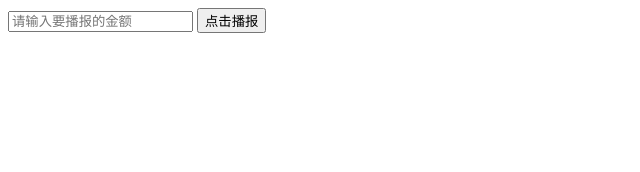
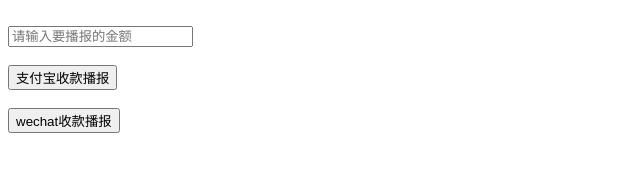
Before and after one commit to Harry-1012/Voice-notice-for-order, a plain HTML site: page index.html in a window 1280 px wide. Shown: the whole page, without its empty margins (0-640 px from the left). Drawn offline with Linux system fonts and the light colour scheme.

Commit message:
增加微信收款

```diff
--- a/index.html
+++ b/index.html
@@ -8,9 +8,14 @@
 </head>
 
 <body>
-
+    <br>
     <input type="number" oninput="inputMoney(this)" placeholder="请输入要播报的金额">
-    <button onclick="play('alipay')">点击播报</button>
+    <br>
+    <br>
+    <button onclick="play('alipay')">支付宝收款播报</button>
+    <br>
+    <br>
+    <button onclick="play('wechat')">wechat收款播报</button>
     <audio id="myaudio" src="" onended="endPlay(this)">
         不支持audio标签
     </audio>
@@ -23,6 +28,10 @@
     let money = 0;
 
     function play(type) {
+        if(!money){
+            alert('请输入金额');
+            return;
+        }
         arrAudio.push(type+'_recive');
         for (let i = 0; i < money.length; i++) {
             switch (money[i]) {
```
